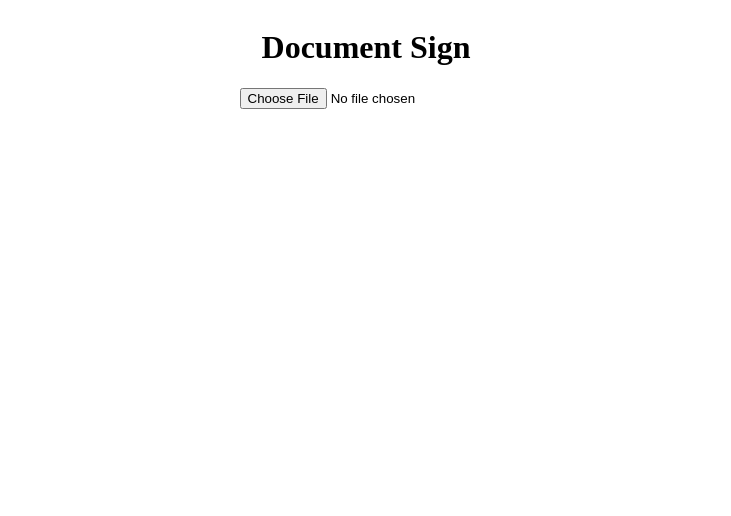
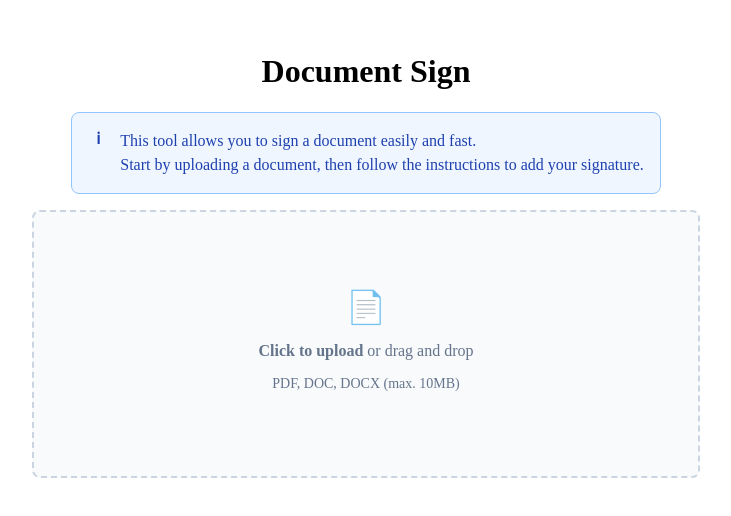
Before and after one commit to racodexx/document-sign, a React (Vite) app: page / in a window 1280 px wide. Shown: the top 516 px of the page, without its empty margins (274-1005 px from the left). Built offline with nearby package versions, Linux system fonts and the light colour scheme.

Commit message:
progress creating components

```diff
--- a/src/App.jsx
+++ b/src/App.jsx
@@ -1,21 +1,30 @@
 import styled from "styled-components";
 import FileUpload from "./components/base/FileUpload";
+import InfoBox from "./components/base/InfoBox";
 
 const StyledApp = styled.div`
   display: flex;
   flex-direction: column;
   align-items: center;
   justify-content: center;
+  margin: 2rem;
 `;
 
-const AppTitle = styled.h1`
-`;
+const AppTitle = styled.h1``;
 
 const App = () => {
   return (
     <StyledApp>
       <AppTitle>Document Sign</AppTitle>
-      <FileUpload onFileSelect={(file) => console.log("Selected file:", file)} />
+      <InfoBox type="info">
+        This tool allows you to sign a document easily and fast.
+        <br />
+        Start by uploading a document, then follow the instructions to add your
+        signature.
+      </InfoBox>
+      <FileUpload
+        onFileSelect={(file) => console.log("Selected file:", file)}
+      />
     </StyledApp>
   );
 };
--- a/src/components/base/FileUpload.jsx
+++ b/src/components/base/FileUpload.jsx
@@ -1,23 +1,141 @@
+import { useState, useRef } from "react";
 import styled from "styled-components";
+import InfoBox from "./InfoBox";
 
-const StyledFileUpload = styled.div`
+const DropZone = styled.div`
+  width: 50%;
+  min-height: 200px;
+  border: 2px dashed ${(props) => (props.$isDragging ? "#4f46e5" : "#cbd5e1")};
+  border-radius: 8px;
+  background-color: ${(props) => (props.$isDragging ? "#eef2ff" : "#f8fafc")};
   display: flex;
   flex-direction: column;
   align-items: center;
   justify-content: center;
+  cursor: pointer;
+  transition: all 0.2s ease;
+  padding: 2rem;
+  margin-bottom: 1rem;
+
+  &:hover {
+    border-color: #4f46e5;
+    background-color: #eef2ff;
+  }
+`;
+
+const UploadText = styled.p`
+  color: #64748b;
+  font-size: 1rem;
+  margin: 0.5rem 0;
+  text-align: center;
+`;
+
+const UploadIcon = styled.div`
+  font-size: 2rem;
+  color: #94a3b8;
+  margin-bottom: 0.5rem;
+`;
+
+const HiddenInput = styled.input`
+  display: none;
 `;
 
 const FileUpload = ({ onFileSelect }) => {
+  const [isDragging, setIsDragging] = useState(false);
+  const [error, setError] = useState(null);
+  const fileInputRef = useRef(null);
+
+  const MAX_FILE_SIZE = 10 * 1024 * 1024; // 10MB
+  const ALLOWED_TYPES = [
+    "application/pdf",
+    "application/vnd.openxmlformats-officedocument.wordprocessingml.document",
+    "image/png",
+    "image/jpeg",
+    "image/jpg"
+  ];
+
+  const validateFile = (file) => {
+    if (!file) return false;
+
+    if (file.size > MAX_FILE_SIZE) {
+      setError("File is too large. Maximum size is 10MB.");
+      return false;
+    }
+
+    if (!ALLOWED_TYPES.includes(file.type)) {
+      setError("The file you uploaded is not supported. Please upload a PDF, Word document, or an image file.");
+      return false;
+    }
+
+    return true;
+  };
 
   const handleFileChange = (event) => {
+    setError(null); // Clear error on new upload attempt
     const file = event.target.files[0];
-    onFileSelect(file);
+
+    if (file && validateFile(file) && onFileSelect) {
+      onFileSelect(file);
+    }
+
+    // Reset input value to allow same file upload
+    event.target.value = "";
+  };
+
+  const handleDragOver = (event) => {
+    event.preventDefault();
+    setIsDragging(true);
+  };
+
+  const handleDragLeave = (event) => {
+    event.preventDefault();
+    setIsDragging(false);
+  };
+
+  const handleDrop = (event) => {
+    event.preventDefault();
+    setIsDragging(false);
+    setError(null); // Clear error on new upload attempt
+
+    const file = event.dataTransfer.files[0];
+    if (file && validateFile(file) && onFileSelect) {
+      onFileSelect(file);
+    }
+  };
+
+  const handleClick = () => {
+    fileInputRef.current?.click();
   };
 
   return (
-    <StyledFileUpload>
-      <input type="file" onChange={handleFileChange} />
-    </StyledFileUpload>
+    <>
+      <DropZone
+        $isDragging={isDragging}
+        onDragOver={handleDragOver}
+        onDragLeave={handleDragLeave}
+        onDrop={handleDrop}
+        onClick={handleClick}
+      >
+        <UploadIcon>📄</UploadIcon>
+        <UploadText>
+          <strong>Click to upload</strong> or drag and drop
+        </UploadText>
+        <UploadText style={{ fontSize: "0.875rem" }}>
+          PDF, DOC, DOCX (max. 10MB)
+        </UploadText>
+        <HiddenInput
+          ref={fileInputRef}
+          type="file"
+          onChange={handleFileChange}
+          accept=".pdf,.docx,.png,.jpg,.jpeg"
+        />
+      </DropZone>
+      {error && (
+        <InfoBox type="error">
+          {error}
+        </InfoBox>
+      )}
+    </>
   );
 };
 export default FileUpload;
--- /dev/null
+++ b/src/components/base/InfoBox.jsx
@@ -0,0 +1,69 @@
+import styled from "styled-components";
+
+const typeStyles = {
+  success: {
+    background: '#f0fdf4',
+    border: '#86efac',
+    text: '#166534',
+    icon: '✓'
+  },
+  error: {
+    background: '#fef2f2',
+    border: '#fca5a5',
+    text: '#991b1b',
+    icon: '✕'
+  },
+  warning: {
+    background: '#fffbeb',
+    border: '#fcd34d',
+    text: '#92400e',
+    icon: '⚠'
+  },
+  info: {
+    background: '#eff6ff',
+    border: '#93c5fd',
+    text: '#1e40af',
+    icon: 'ℹ'
+  }
+};
+
+const StyledInfoBox = styled.div`
+  display: flex;
+  align-items: flex-start;
+  gap: 0.75rem;
+  padding: 1rem;
+  border-radius: 8px;
+  border: 1px solid ${props => typeStyles[props.$type]?.border || typeStyles.info.border};
+  background-color: ${props => typeStyles[props.$type]?.background || typeStyles.info.background};
+  color: ${props => typeStyles[props.$type]?.text || typeStyles.info.text};
+  font-size: 1rem;
+  line-height: 1.5;
+  margin-bottom: 1rem;
+`;
+
+const IconWrapper = styled.div`
+  display: flex;
+  align-items: center;
+  justify-content: center;
+  width: 1.25rem;
+  height: 1.25rem;
+  font-weight: bold;
+  flex-shrink: 0;
+`;
+
+const Content = styled.div`
+  flex: 1;
+`;
+
+// type can be 'success', 'error', 'warning', 'info'
+const InfoBox = ({ type = 'info', children }) => {
+  const icon = typeStyles[type]?.icon || typeStyles.info.icon;
+
+  return (
+    <StyledInfoBox $type={type}>
+      <IconWrapper>{icon}</IconWrapper>
+      <Content>{children}</Content>
+    </StyledInfoBox>
+  );
+};
+export default InfoBox;
```
